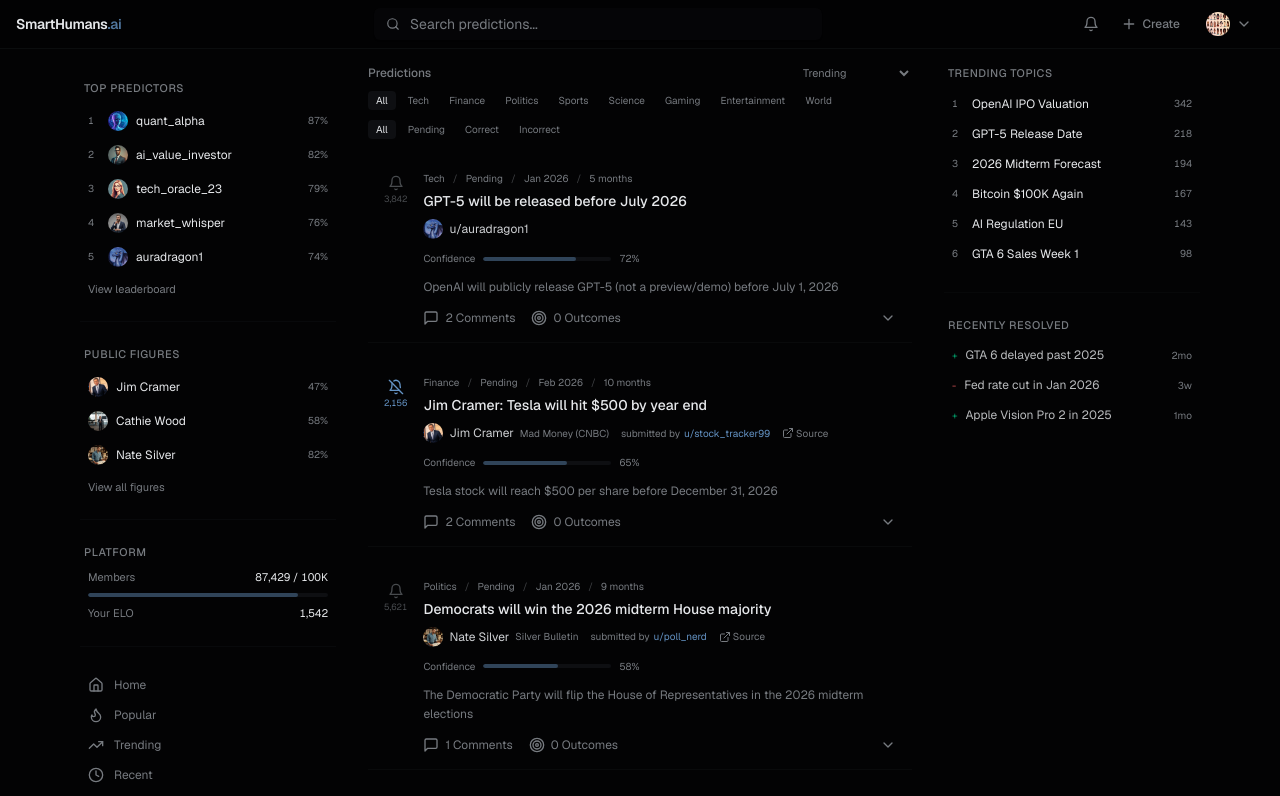
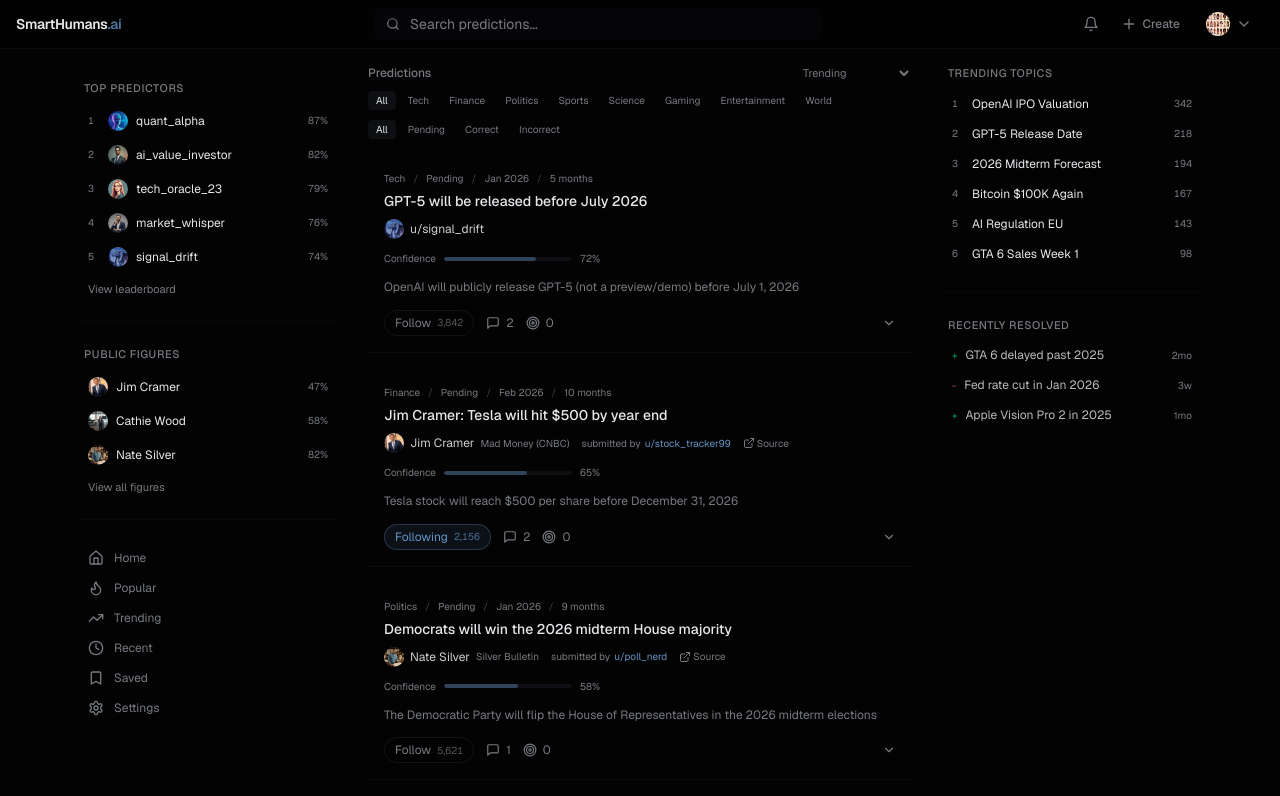
Before and after one commit to jlei523/smarthumans, a Next.js app: page / in a window 1280 px wide. Shown: the top 796 px of the page. Built offline with nearby package versions, Linux system fonts and the light colour scheme.

Commit message:
refactor: update username, remove platform section, restyle follow button
Replace username, remove section, and restyle follow button for cleaner layout.

Co-authored-by: null <3815607+jlei523@users.noreply.github.com>

```diff
--- a/components/comments-section.tsx
+++ b/components/comments-section.tsx
@@ -21,7 +21,7 @@ const commentsData: CommentData[] = [
     replies: [
       {
         id: "1-1",
-        author: "auradragon1",
+        author: "signal_drift",
         avatar: "/dragon-avatar.jpg",
         content:
           'Exactly. The enterprise moat is underrated. Once you\'ve fine-tuned models on your proprietary data and integrated it into your stack, switching costs are massive. This is why I think the "Google will eat their lunch" narrative is overblown.',
@@ -57,7 +57,7 @@ const commentsData: CommentData[] = [
     replies: [
       {
         id: "2-1",
-        author: "auradragon1",
+        author: "signal_drift",
         avatar: "/dragon-avatar.jpg",
         content:
           "Fair pushback on the ad thesis - it's definitely speculative. But on burn rate: inference costs are dropping ~50% per year due to hardware improvements and optimization. Their cost structure in 2026 will look very different than today. The question is whether they can ride the curve.",
@@ -81,7 +81,7 @@ const commentsData: CommentData[] = [
     replies: [
       {
         id: "3-1",
-        author: "auradragon1",
+        author: "signal_drift",
         avatar: "/dragon-avatar.jpg",
         content:
           "MSFT gives you indirect exposure through their 49% stake. NVDA benefits regardless of who wins the AI race since everyone needs their chips. For pure OpenAI exposure, you'd have to wait for the IPO or buy secondary shares if you're accredited. I personally hold both MSFT and GOOGL.",
--- a/components/leaderboard-table.tsx
+++ b/components/leaderboard-table.tsx
@@ -68,7 +68,7 @@ const leaderboardData = [
   },
   {
     rank: 5,
-    username: "auradragon1",
+    username: "signal_drift",
     avatar: "/dragon-avatar.jpg",
     accuracy: 78.3,
     predictions: 46,
--- a/components/post-detail.tsx
+++ b/components/post-detail.tsx
@@ -76,7 +76,7 @@ export function PostDetail() {
                 r/stocks
               </Badge>
               <span className="text-muted-foreground text-xs">•</span>
-              <span className="text-muted-foreground text-xs">Posted by u/auradragon1</span>
+              <span className="text-muted-foreground text-xs">Posted by u/signal_drift</span>
               <Badge
                 variant="outline"
                 className="text-[10px] px-1.5 py-0 gap-0.5 bg-yellow-500/20 text-yellow-400 border-yellow-500/50"
--- a/components/predictions-feed.tsx
+++ b/components/predictions-feed.tsx
@@ -17,8 +17,6 @@ import {
   Gamepad2,
   FlaskConical,
   Landmark,
-  Bell,
-  BellOff,
   MessageSquare,
   ThumbsUp,
   Link2,
@@ -123,7 +121,7 @@ const feedPredictions: Prediction[] = [
     reasoning: "Based on OpenAI's accelerating release cadence and recent statements from Sam Altman about the next frontier model being 'closer than people think.'",
     followers: 3842,
     isFollowing: false,
-    source: { type: "member", username: "auradragon1", avatar: "/dragon-avatar.jpg" },
+    source: { type: "member", username: "signal_drift", avatar: "/dragon-avatar.jpg" },
     comments: [
       { id: "c1", userId: "u1", username: "model_watcher", avatar: "/analyst-avatar.png", content: "The internal testing timeline suggests Q2 at earliest. July is tight but possible.", timestamp: "3h ago", likes: 45 },
       { id: "c2", userId: "u2", username: "ai_skeptic", avatar: "/bear-avatar.png", content: "They said the same thing about GPT-4.5 and look how that went.", timestamp: "2h ago", likes: 28 },
@@ -451,26 +449,7 @@ function PredictionCard({ prediction }: { prediction: Prediction }) {
 
   return (
     <div className="border-b border-border/40 transition-colors hover:bg-card/50">
-      <div className="flex">
-        {/* Left column - Follow */}
-        <div className="flex flex-col items-center pt-4 pb-3 px-3">
-          <button
-            onClick={handleFollow}
-            className={cn(
-              "flex flex-col items-center gap-0.5 p-1 rounded transition-all",
-              isFollowing
-                ? "text-primary"
-                : "text-muted-foreground/60 hover:text-muted-foreground"
-            )}
-            aria-label={isFollowing ? "Unfollow prediction" : "Follow prediction"}
-          >
-            {isFollowing ? <BellOff className="w-4 h-4" /> : <Bell className="w-4 h-4" />}
-            <span className="text-[9px] tabular-nums">{followerCount.toLocaleString()}</span>
-          </button>
-        </div>
-
-        {/* Main content */}
-        <div className="flex-1 py-4 pr-4">
+      <div className="px-4 py-4">
           {/* Header row */}
           <div className="flex items-center gap-2 flex-wrap mb-1.5">
             <span className="text-[10px] text-muted-foreground">{categoryConfig[prediction.category].label}</span>
@@ -549,26 +528,38 @@ function PredictionCard({ prediction }: { prediction: Prediction }) {
           )}
 
           {/* Action row */}
-          <div className="flex items-center gap-4 mt-3">
+          <div className="flex items-center gap-3 mt-3">
+            <button
+              onClick={handleFollow}
+              className={cn(
+                "flex items-center gap-1.5 px-2.5 py-1 rounded-full text-xs transition-colors border",
+                isFollowing
+                  ? "bg-primary/10 border-primary/30 text-primary"
+                  : "border-border hover:border-muted-foreground/40 text-muted-foreground hover:text-foreground"
+              )}
+            >
+              {isFollowing ? "Following" : "Follow"}
+              <span className="text-[10px] tabular-nums opacity-70">{followerCount.toLocaleString()}</span>
+            </button>
             <button
               onClick={() => setIsExpanded(!isExpanded)}
               className="flex items-center gap-1.5 text-xs text-muted-foreground hover:text-foreground transition-colors"
             >
-              <MessageSquare className="w-4 h-4" />
-              {comments.length} Comments
+              <MessageSquare className="w-3.5 h-3.5" />
+              {comments.length}
             </button>
             <button
               onClick={() => { setIsExpanded(true); setActiveTab("outcomes") }}
               className="flex items-center gap-1.5 text-xs text-muted-foreground hover:text-foreground transition-colors"
             >
-              <Target className="w-4 h-4" />
-              {outcomes.length} Outcomes
+              <Target className="w-3.5 h-3.5" />
+              {outcomes.length}
             </button>
             <button
               onClick={() => setIsExpanded(!isExpanded)}
-              className="ml-auto text-xs text-muted-foreground hover:text-foreground transition-colors"
+              className="ml-auto text-muted-foreground hover:text-foreground transition-colors"
             >
-              {isExpanded ? <ChevronUp className="w-4 h-4" /> : <ChevronDown className="w-4 h-4" />}
+              {isExpanded ? <ChevronUp className="w-3.5 h-3.5" /> : <ChevronDown className="w-3.5 h-3.5" />}
             </button>
           </div>
 
@@ -719,7 +710,6 @@ function PredictionCard({ prediction }: { prediction: Prediction }) {
               )}
             </div>
           )}
-        </div>
       </div>
     </div>
   )
--- a/components/sidebar.tsx
+++ b/components/sidebar.tsx
@@ -6,17 +6,10 @@ import {
   Clock,
   Bookmark,
   Settings,
-  Sparkles,
   TrendingUp,
-  Users,
-  Shield,
-  Trophy,
-  Target,
-  Mic,
 } from "lucide-react"
 import Link from "next/link"
 import { cn } from "@/lib/utils"
-import { Progress } from "@/components/ui/progress"
 
 const navItems = [
   { icon: Home, label: "Home", active: false },
@@ -67,7 +60,7 @@ const topPredictors = [
     tier: "gold",
   },
   {
-    username: "auradragon1",
+    username: "signal_drift",
     avatar: "/dragon-avatar.jpg",
     accuracy: 74,
     predictions: 23,
@@ -176,27 +169,6 @@ export function Sidebar() {
 
         <div className="h-px bg-border/40" />
 
-        <div>
-          <span className="text-[11px] font-medium uppercase tracking-wider text-muted-foreground px-1 mb-2 block">
-            Platform
-          </span>
-          <div className="px-2 space-y-2">
-            <div className="flex justify-between text-[11px]">
-              <span className="text-muted-foreground">Members</span>
-              <span className="text-foreground tabular-nums">87,429 / 100K</span>
-            </div>
-            <div className="h-1 bg-secondary rounded-full overflow-hidden">
-              <div className="h-full bg-primary/40 rounded-full" style={{ width: "87.4%" }} />
-            </div>
-            <div className="flex justify-between text-[11px]">
-              <span className="text-muted-foreground">Your ELO</span>
-              <span className="text-foreground tabular-nums">1,542</span>
-            </div>
-          </div>
-        </div>
-
-        <div className="h-px bg-border/40" />
-
         <nav className="space-y-0.5">
           {navItems.map((item) => (
             <button
--- a/components/submit-prediction-modal.tsx
+++ b/components/submit-prediction-modal.tsx
@@ -57,7 +57,7 @@ const categories = [
 ]
 
 const suggestedMembers = [
-  { username: "auradragon1", avatar: "/dragon-avatar.jpg", tier: "platinum" },
+  { username: "signal_drift", avatar: "/dragon-avatar.jpg", tier: "platinum" },
   { username: "quant_alpha", avatar: "/quant-avatar.jpg", tier: "diamond" },
   { username: "tech_oracle_23", avatar: "/analyst-avatar.png", tier: "platinum" },
 ]
--- a/components/user-predictions.tsx
+++ b/components/user-predictions.tsx
@@ -109,7 +109,7 @@ const sourceTypeConfig = {
 }
 
 const predictionsData: Record<string, Prediction[]> = {
-  auradragon1: [
+  signal_drift: [
     {
       id: "1",
       title: "OpenAI valuation will exceed $300B by end of 2025",
@@ -124,7 +124,7 @@ const predictionsData: Record<string, Prediction[]> = {
       postLink: "/",
       followers: 1247,
       isFollowing: false,
-      source: { type: "member", username: "auradragon1", avatar: "/dragon-avatar.jpg" },
+      source: { type: "member", username: "signal_drift", avatar: "/dragon-avatar.jpg" },
       comments: [
         {
           id: "c1",
@@ -316,7 +316,7 @@ const predictionsData: Record<string, Prediction[]> = {
       postLink: "/",
       followers: 3892,
       isFollowing: true,
-      source: { type: "member", username: "auradragon1", avatar: "/dragon-avatar.jpg" },
+      source: { type: "member", username: "signal_drift", avatar: "/dragon-avatar.jpg" },
       comments: [
         {
           id: "c1",
@@ -372,7 +372,7 @@ const predictionsData: Record<string, Prediction[]> = {
       postLink: "/",
       followers: 2156,
       isFollowing: false,
-      source: { type: "member", username: "auradragon1", avatar: "/dragon-avatar.jpg" },
+      source: { type: "member", username: "signal_drift", avatar: "/dragon-avatar.jpg" },
       comments: [
         {
           id: "c1",
@@ -400,7 +400,7 @@ const predictionsData: Record<string, Prediction[]> = {
       postLink: "/",
       followers: 892,
       isFollowing: false,
-      source: { type: "member", username: "auradragon1", avatar: "/dragon-avatar.jpg" },
+      source: { type: "member", username: "signal_drift", avatar: "/dragon-avatar.jpg" },
       comments: [
         {
           id: "c1",
@@ -443,7 +443,7 @@ const predictionsData: Record<string, Prediction[]> = {
       postLink: "/",
       followers: 5621,
       isFollowing: true,
-      source: { type: "member", username: "auradragon1", avatar: "/dragon-avatar.jpg" },
+      source: { type: "member", username: "signal_drift", avatar: "/dragon-avatar.jpg" },
       comments: [],
       outcomes: [
         {
@@ -475,7 +475,7 @@ const predictionsData: Record<string, Prediction[]> = {
       postLink: "/",
       followers: 1834,
       isFollowing: false,
-      source: { type: "member", username: "auradragon1", avatar: "/dragon-avatar.jpg" },
+      source: { type: "member", username: "signal_drift", avatar: "/dragon-avatar.jpg" },
       comments: [
         {
           id: "c1",
@@ -518,7 +518,7 @@ const predictionsData: Record<string, Prediction[]> = {
       postLink: "/",
       followers: 4521,
       isFollowing: true,
-      source: { type: "member", username: "auradragon1", avatar: "/dragon-avatar.jpg" },
+      source: { type: "member", username: "signal_drift", avatar: "/dragon-avatar.jpg" },
       comments: [],
       outcomes: [
         {
@@ -551,7 +551,7 @@ const predictionsData: Record<string, Prediction[]> = {
       postLink: "/",
       followers: 7234,
       isFollowing: false,
-      source: { type: "member", username: "auradragon1", avatar: "/dragon-avatar.jpg" },
+      source: { type: "member", username: "signal_drift", avatar: "/dragon-avatar.jpg" },
       comments: [
         {
           id: "c1",
--- a/components/user-profile.tsx
+++ b/components/user-profile.tsx
@@ -92,8 +92,8 @@ const usersData: Record<
     rank: 4,
     topicRank: 4,
   },
-  auradragon1: {
-    username: "auradragon1",
+  signal_drift: {
+    username: "signal_drift",
     avatar: "/dragon-avatar.jpg",
     bio: "Independent researcher focusing on AI company valuations and market dynamics. Deep dives with receipts.",
     joinDate: "Apr 2023",
@@ -230,7 +230,7 @@ const badgeConfig: Record<string, { label: string; color: string }> = {
 }
 
 export function UserProfile({ username }: { username: string }) {
-  const user = usersData[username] || usersData["auradragon1"]
+  const user = usersData[username] || usersData["signal_drift"]
   const tier = tierConfig[user.tier]
 
   return (
--- a/components/user-stats.tsx
+++ b/components/user-stats.tsx
@@ -15,7 +15,7 @@ const usersStats: Record<
     monthlyPerformance: { month: string; accuracy: number }[]
   }
 > = {
-  auradragon1: {
+  signal_drift: {
     elo: 2156,
     tier: "platinum",
     accuracyByTopic: [
```
